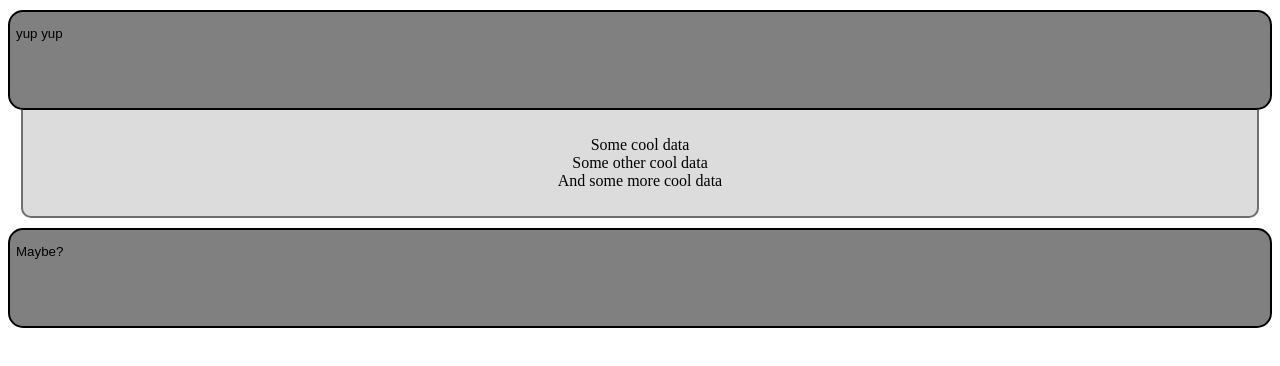
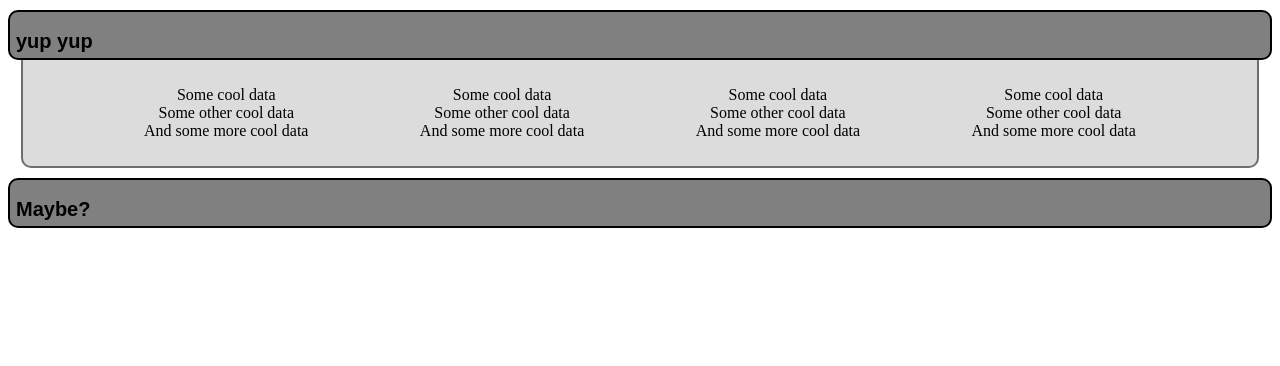
Before and after one commit to zirgons/Olimp, a SvelteKit app: page / in a window 1280 px wide. Both pictures are taken after a click on the button "yup yup". Shown: the top 366 px of the page. Built offline with nearby package versions, Linux system fonts and the light colour scheme.

Commit message:
added more elements with delayed fly in

```diff
--- a/src/routes/OlimpiadesButton.svelte
+++ b/src/routes/OlimpiadesButton.svelte
@@ -8,7 +8,8 @@
 
 <style lang="scss">
     .block{
-        height: 100px;
+
+        height: 50px;
         width: 100%;
         text-align: center;
         background-color: gray;
@@ -16,12 +17,17 @@
         flex-direction: column;
         border-style: solid;
         border-color: black;
-        border-radius: 15px;
+        border-radius: 10px;
         border-width: 2px;
         transition: 0.3s;
         margin-top: 10px;
     }
+    .block:hover{
+        background-color: rgb(136, 136, 136);
+    }
     .inside{
+        overflow: hidden;
+        display: flex;
         box-sizing: border-box;
         width: 98%;
         margin: auto;
@@ -34,18 +40,22 @@
         border-color: rgb(110, 110, 110);
         border-radius: 0px 0px 10px 10px;
         border-width: 0px 2px 2px 2px;
+        justify-content: space-evenly;
     }
 </style>
 
 
 
 <button class="block" on:click={() => open=!open}>
-    <p>{olimpiadesData.title}</p>
+    <h2>{olimpiadesData.title}</h2>
 </button>
 <div>
 {#if open}
-<div class="inside" transition:slide={{duration:200, delay:100, axis:'y'}}>
-    <p in:fly={{duration:400, delay:200, x:-500}}>{olimpiadesData.inside}</p>
+<div class="inside" transition:slide={{duration:300, delay:100, axis:'y'}}>
+    <p in:fly={{duration:200, delay:350, x:-500}} out:fly={{duration:400, delay:0, x:-500}}>{olimpiadesData.inside}</p>
+    <p in:fly={{duration:200, delay:300, x:-500}} out:fly={{duration:400, delay:50, x:-500}}>{olimpiadesData.inside}</p>
+    <p in:fly={{duration:200, delay:250, x:-500}} out:fly={{duration:400, delay:100, x:-500}}>{olimpiadesData.inside}</p>
+    <p in:fly={{duration:200, delay:200, x:-500}} out:fly={{duration:400, delay:150, x:-500}}>{olimpiadesData.inside}</p>
 </div>
 {/if}
 </div>
```
